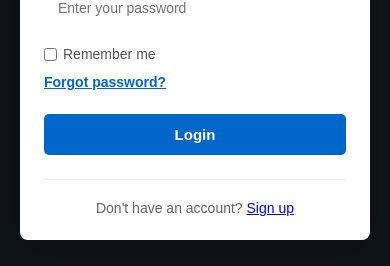
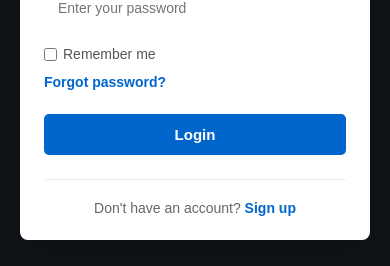
Before and after one commit to smangasmashntuli/Zabalaza-AI-Recruitment-System, a React (Create React App) app in the folder frontend/: page / in a window 390 px wide. Shown: the part 414-680 px from the top of the page. Built offline with nearby package versions, Linux system fonts and the light colour scheme; no server answers.

Commit message:
Refactor Login.css for improved styling and responsiveness

```diff
--- a/frontend/src/Login.js
+++ b/frontend/src/Login.js
@@ -117,7 +117,9 @@ const Login = ({onSwitchToSignUp}) => {
                             <input type="checkbox" />
                             <span>Remember me</span>
                         </label>
-                        <a href="#" className="forgot-password">Forgot password?</a>
+                        <button type="button" className="forgot-password" style={{ background: 'none', border: 'none', padding: 0 }}>
+                            Forgot password?
+                        </button>
                     </div>
 
                     <button
@@ -129,7 +131,7 @@ const Login = ({onSwitchToSignUp}) => {
                     </button>
                 </form>
                 <div className="login-footer">
-          <p>Don't have an account? <a href="#" onClick={onSwitchToSignUp}>Sign up</a></p>
+          <p>Don't have an account? <button type="button" className="forgot-password" style={{ background: 'none', border: 'none', padding: 0 }} onClick={onSwitchToSignUp}>Sign up</button></p>
         </div>
       </div>
     </div>
```
